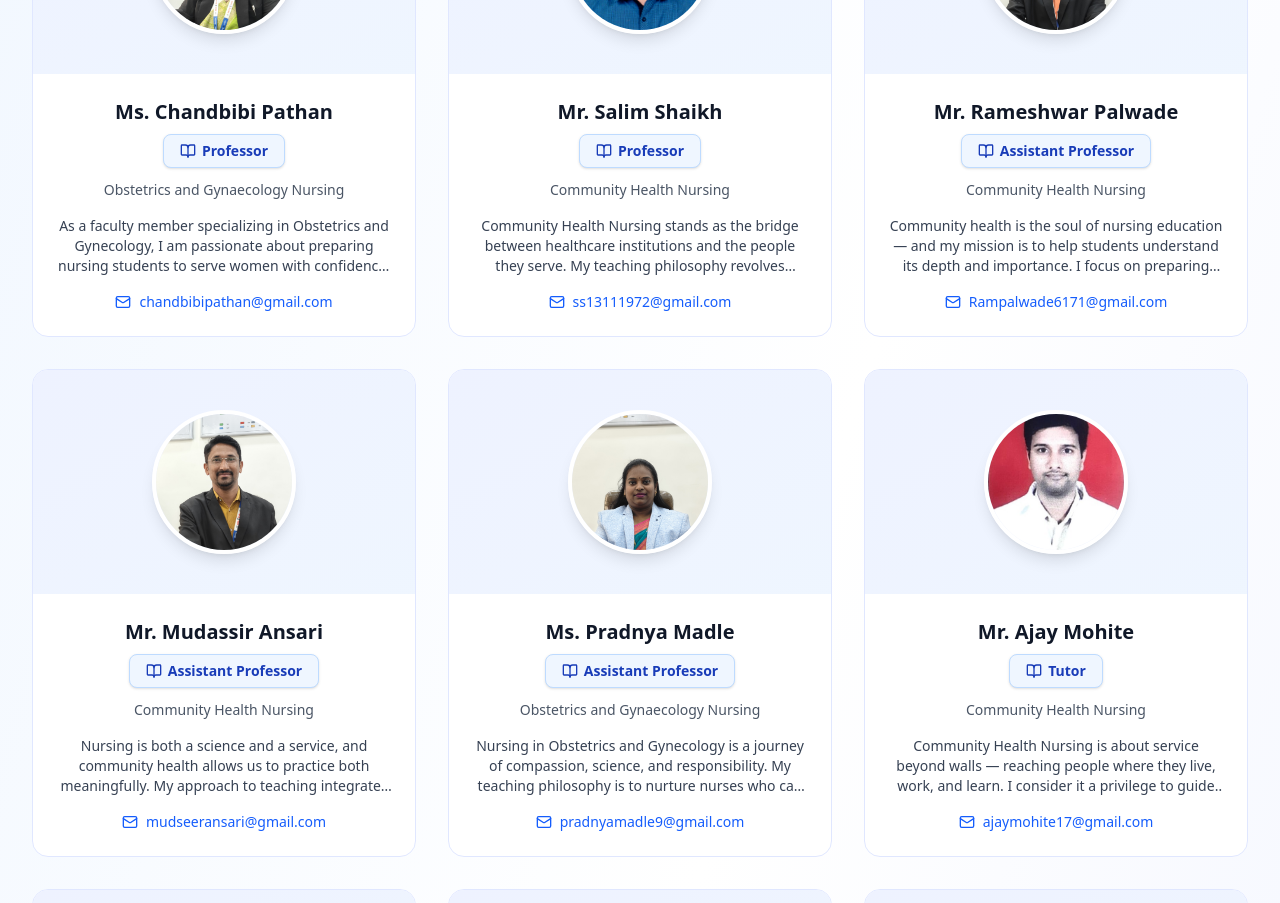
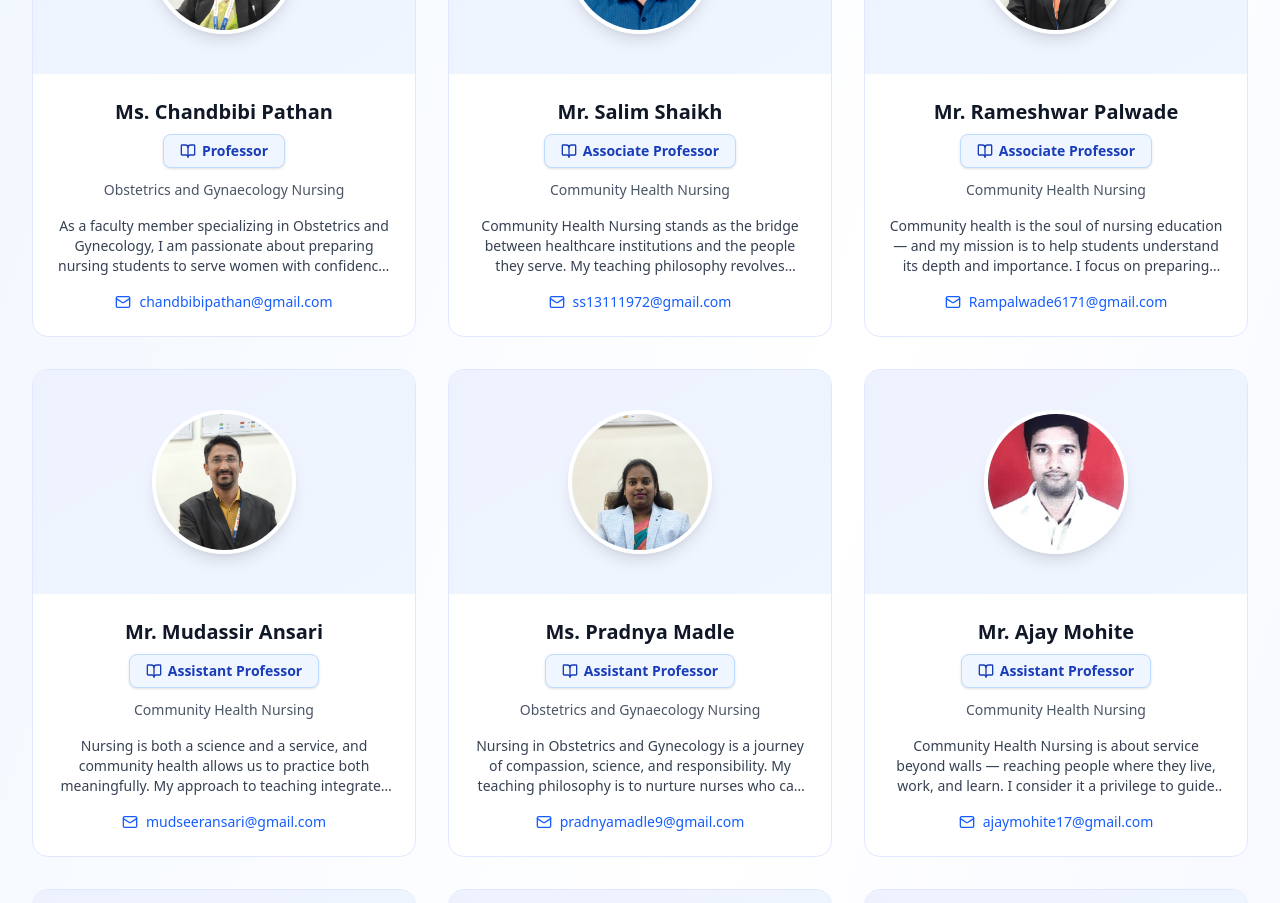
Before and after one commit to MRGokulB/Gconn_frontend, a React (Vite) app: page /faculty in a window 1280 px wide. Shown: the part 960-1863 px from the top of the page. Built offline with nearby package versions, Linux system fonts and the light colour scheme.

Commit message:
feat: add universityData configuration file for site content and faculty details

```diff
--- a/src/Data/universityData.js
+++ b/src/Data/universityData.js
@@ -140,7 +140,7 @@ const universityData = {
     {
       name: 'Mr. Salim Shaikh',
       image: "/assets/images/Faculty/Shaikh.jpg",
-      title: 'Professor • Community Health Nursing',
+      title: 'Associate Professor • Community Health Nursing',
       email: 'ss13111972@gmail.com',
       bio: `Community Health Nursing stands as the bridge between healthcare institutions and the people they serve. My teaching philosophy revolves around empowering students to address real-world challenges through preventive, promotive, and rehabilitative care. I encourage each learner to understand the social, economic, and environmental determinants of health that shape communities.
         By guiding students in outreach programs and rural health initiatives, I aim to cultivate leadership and empathy among future nurses. Our goal is to produce community health professionals who not only treat illness but also work toward long-term wellness and equity. Together, we are nurturing a generation of nurses ready to transform public health through compassion, service, and knowledge.`
@@ -148,7 +148,7 @@ const universityData = {
     {
       name: 'Mr. Rameshwar Palwade',
       image: "/assets/images/Faculty/Palwade R V.jpg",
-      title: 'Assistant Professor • Community Health Nursing',
+      title: 'Associate Professor • Community Health Nursing',
       email: 'Rampalwade6171@gmail.com',
       bio: `Community health is the soul of nursing education — and my mission is to help students understand its depth and importance. I focus on preparing nurses who can serve not only in hospitals but in villages, schools, and families — wherever health promotion is needed most.
         By connecting theoretical knowledge with field experiences, I guide my students to see health from a broader, people-centered perspective. My vision is to develop professionals who are compassionate advocates of preventive care and community development. Together, we aim to build a healthier and more informed society through service, outreach, and continuous learning.`
@@ -172,7 +172,7 @@ const universityData = {
     {
       name: 'Mr. Ajay Mohite',
       image: "/assets/images/Faculty/Mohite.jpeg",
-      title: 'Tutor • Community Health Nursing',
+      title: 'Assistant Professor • Community Health Nursing',
       email: 'ajaymohite17@gmail.com',
       bio: `Community Health Nursing is about service beyond walls — reaching people where they live, work, and learn. I consider it a privilege to guide students on this rewarding path of public service and empowerment. Through my teaching, I emphasize the value of teamwork, cultural sensitivity, and innovative thinking in addressing public health challenges.
         Our college provides a strong foundation for such experiential learning, allowing students to participate directly in community programs and surveys. My goal is to see each student graduate not just as a nurse, but as a change-maker — ready to contribute to a healthier, more resilient society.`
```
